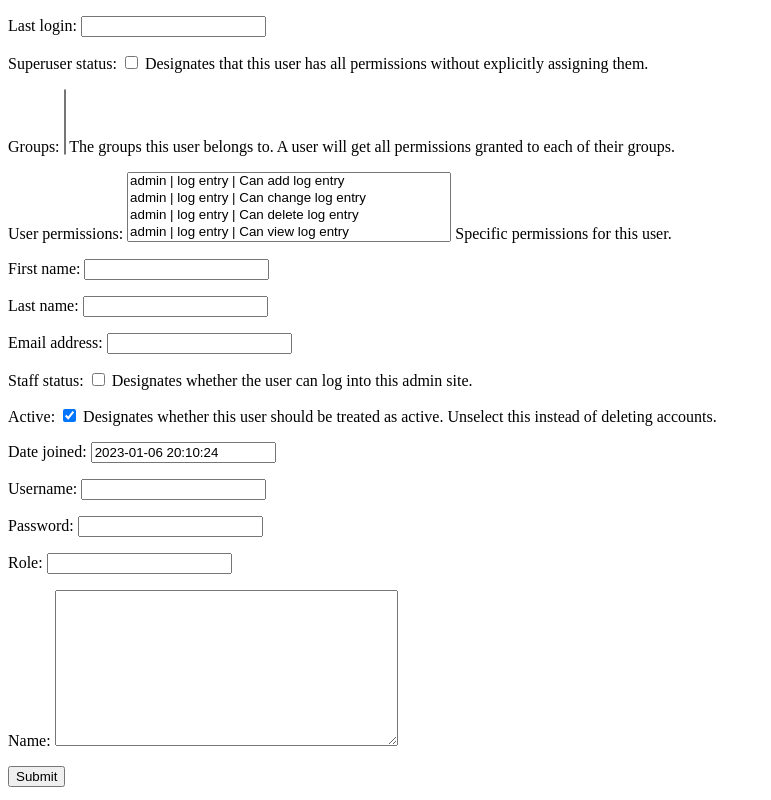
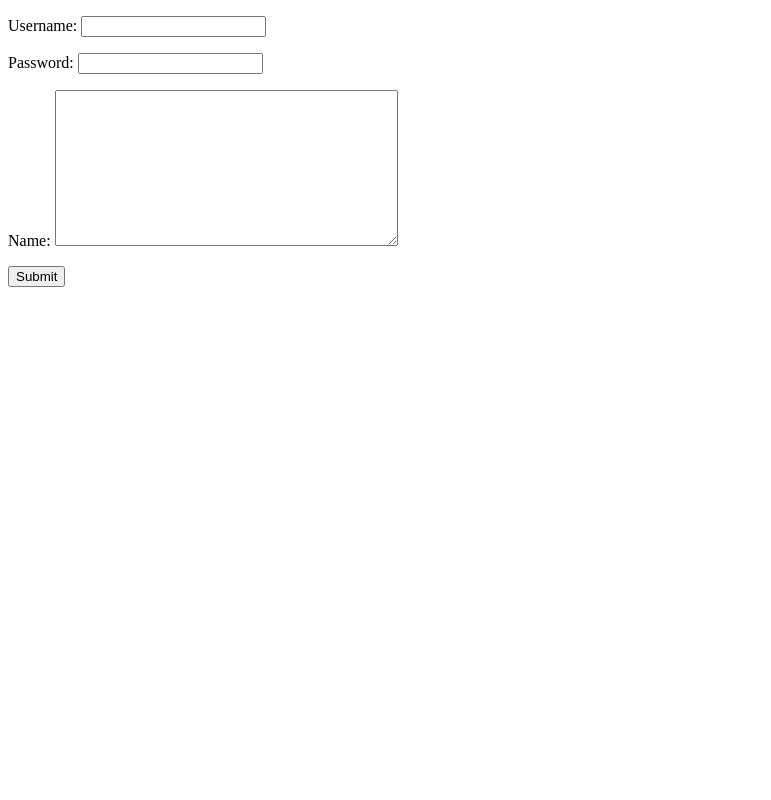
Before and after one commit to baohnq/BanVeMayBay, a Django app: page /create_user/ in a window 1280 px wide. Shown: the whole page, without its empty margins (0-771 px from the left). Run offline with Django 4.2, Linux system fonts and the light colour scheme.

Commit message:
fix login page

```diff
--- a/flights/forms.py
+++ b/flights/forms.py
@@ -10,4 +10,5 @@ class CustomerForm(ModelForm):
 class UserForm(ModelForm):
     class Meta:
         model = User
-        fields = '__all__'
+        fields = ['username', 'password', 'name']
+        # exclude = ['email', 'first_name', 'last_name', 'date_joined', 'last_login', 'is_superuser', 'is_staff', 'is_active']
--- a/flights/models.py
+++ b/flights/models.py
@@ -7,7 +7,11 @@ class User(AbstractUser):
     username = models.CharField(max_length=50, unique=True, null=True)
     password = models.CharField(max_length=50, null=True)
     # role: admin, 0: staff
-    role = models.IntegerField(null=True)
+
+    STAFF = 'st'
+    role_choices = [(STAFF, 'staff')]
+
+    role = models.CharField(max_length=2, choices=role_choices, null=True, default=STAFF)
 
     name = models.TextField(null=True)
 
--- a/flights/templates/index.html
+++ b/flights/templates/index.html
@@ -15,6 +15,7 @@
 <body>
     <div class="wrapper">
         <header class="header"> header </header>
+        <a href="{% url 'logout' %}">logout</a>
         <main>
             <div class="contaner">
                 <div class="banner">
--- a/flights/urls.py
+++ b/flights/urls.py
@@ -3,8 +3,9 @@ from django.urls import path
 from . import views
 
 urlpatterns =[
-    path('home',views.index,name='index'),
-    path('', views.login, name='login'),
+    path('', views.loginPage, name='login'),
+    path('logout/', views.logoutPage, name='logout'),
+    path('home/',views.index,name='index'),
     path('create_customer/',  views.createCustomer, name="create_customer"),
     path('create_user/',  views.createUser, name="create_user"),
     path('display/',  views.display, name="display"),
--- a/flights/views.py
+++ b/flights/views.py
@@ -12,44 +12,50 @@ from .models import Airport, Flight, Ticket, Brand, Schedule, User, Customer
 from datetime import datetime
 # Create your views here.
 
-def login(request):
+def loginPage(request):
+    if request.user.is_authenticated:
+            return redirect('index')
+
+
     # page = 'login'
     username = ''
     password = ''
     context = {}
-    is_not_login = False
-
 
     if request.method == 'POST':
         # form
         username = request.POST.get('username').lower()
         password = request.POST.get('password')
+        # check_user = User.objects.filter(username=username, password=password)
 
         try:
             # database
-            user = User.objects.get(username=username)
-            usr = user.username
-            pwd = user.password
+            user = User.objects.filter(username=username, password=password)
 
         except:
-            return render(request, 'login.html', context)
+            messages.add_message(request, messages.ERROR, 'No account found')
 
-        # user = authenticate(request, username=username, password=password)
+        user = authenticate(request, username=username, password=password)
+
+
         context['username'] = username
-        # context['password'] = password
+        context['password'] = password
+        # context['role'] = rl
 
-        if user is not None and password == pwd and usr == username:
-            is_not_login = False
-
+        if user is not None:
+            login(request, user)
             return redirect('index')
 
-        elif (pwd != password and usr == username) or (pwd == password and usr != username) or (password != pwd and usr != username):
-            is_not_login = True
-            context['is_not_login'] = is_not_login
+        else:
 
-            return render(request, 'login.html', context)
+            messages.add_message(request, messages.ERROR, 'Wrong username or password')
+            # return render(request, 'login.html', context)
 
     return render(request, 'login.html', context)
+
+def logoutPage(request):
+    logout(request)
+    return redirect('login')
 
 def createUser(request):
     user_form = UserForm()
@@ -85,15 +91,12 @@ def createCustomer(request):
     context = {'form': form}
     return render(request, 'customer_form.html', context)
 
-
-
-
 def display(request):
     i = Customer.objects.all()
     context = {"info":i}
     return render(request,"display.html",context)
 
-#irports = ["HaNoi","HCM","DaNang","DaLat" ]
+
 # Create your views here.
 def index(request):
 
--- a/templates/main.html
+++ b/templates/main.html
@@ -4,6 +4,7 @@
 <head>
     <title>Flight ticket</title>
 </head>
+
 
 <body>
 
```
Also changed, not shown: flights/templates/login.html (+8 -2 lines), db.sqlite3.
